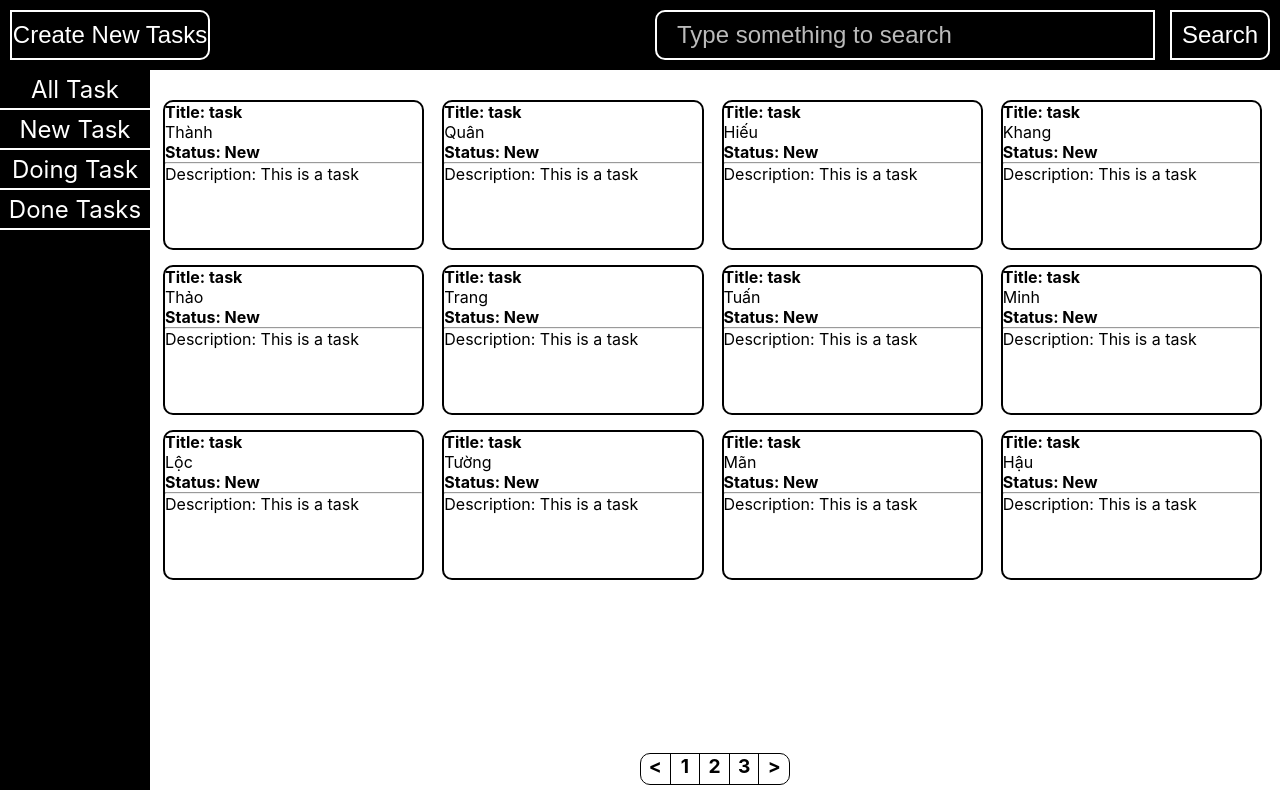
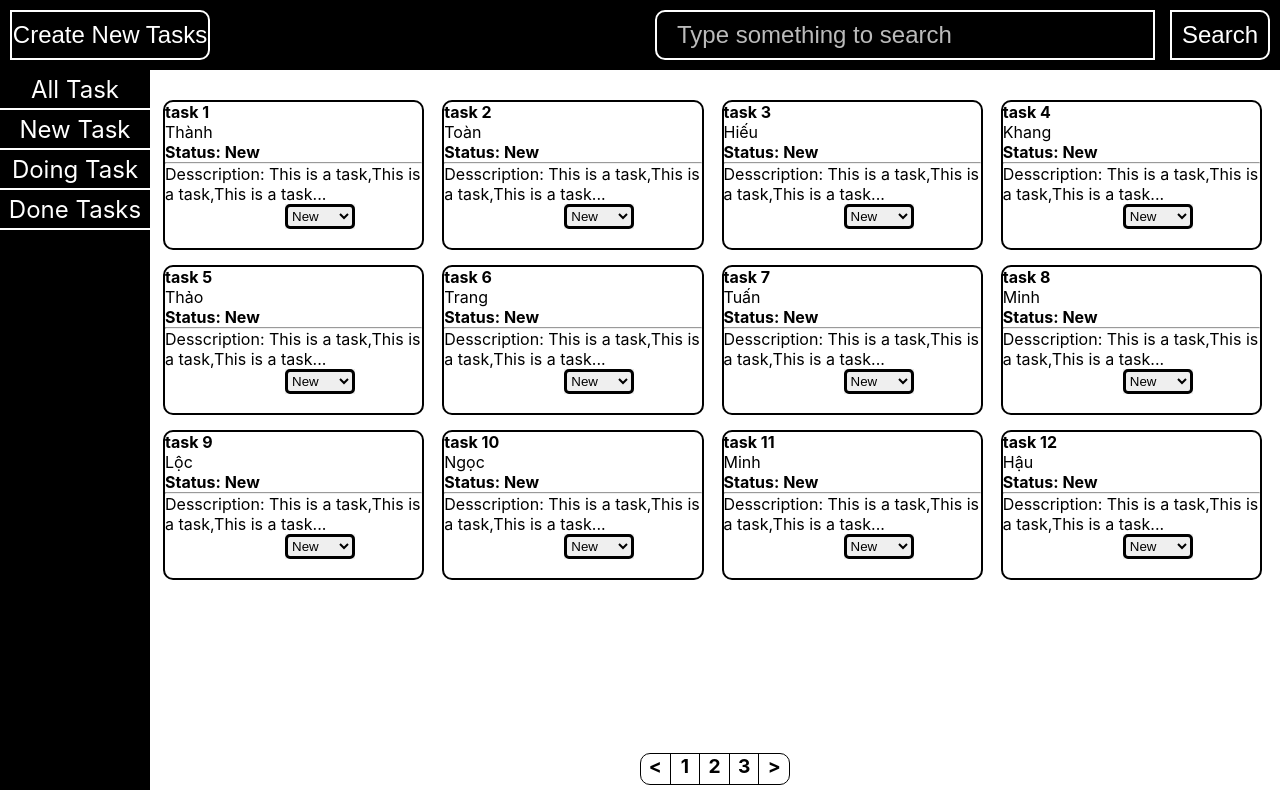
Before and after one commit to minhthanhhuynh99/learn-react-js, a React (Create React App) app in the folder todo-app/: page / in a window 1280 px wide. Built offline with nearby package versions, Linux system fonts and the light colour scheme.

Commit message:
update todo-app2

```diff
--- a/todo-app/src/components/Todo/CardList/CardItem.css
+++ b/todo-app/src/components/Todo/CardList/CardItem.css
@@ -10,4 +10,18 @@
 .containerItem__status,
 .containerItem__description > p:first-child {
     font-weight: bold;
+
 }
+
+.containerItem button {
+    border: none;
+    margin-left: 120px;
+
+}
+
+.containerItem select {
+    border: 3px solid black;
+    width: 70px;
+    height: 25px;
+    border-radius: 5px;
+}
--- a/todo-app/src/components/Todo/CardList/CardItem.jsx
+++ b/todo-app/src/components/Todo/CardList/CardItem.jsx
@@ -1,5 +1,6 @@
 import React from 'react';
 import PropTypes from 'prop-types';
+import  { useState } from 'react'
 import "./CardItem.css"
 
 CardItem.propTypes = {
@@ -8,14 +9,29 @@ CardItem.propTypes = {
 
 function CardItem(props) {
 
-    const { name } = props;
+    const { name, title , desscription } = props;
+    const [status, setStatus] = useState("New")
+
+    const handSubmit = (e) => {
+        const selectedStatus = e.target.value;
+        setStatus(selectedStatus);
+    }
+
     return (
         <div className="containerItem">
-            <p className="containerItem__title">Title: task</p>
+            <p className="containerItem__title">{title}</p>
             <p className="containerItem__creator">{name}</p>
-            <p className="containerItem__status">Status: New</p>
+            <p className="containerItem__status">Status: {status}</p>
             <hr className='containerItem__lineBreak'></hr>
-            <p className="containerItem__description">Description: This is a task</p>
+            <p className="containerItem__description">Desscription: {desscription}</p>
+            <button onChange={handSubmit} value={status}>
+                <select name="" id="">
+                    <option value="New">New</option>
+                    <option value="Doing">Doing</option>
+                    <option value="Done">Done</option>
+                </select>
+            </button>
+
         </div>
     );
 }
--- a/todo-app/src/components/Todo/Contact/Contact.jsx
+++ b/todo-app/src/components/Todo/Contact/Contact.jsx
@@ -10,46 +10,82 @@ Contact.propTypes = {
 function Contact(props) {
     const data = [
         {
-          name : "Thành"
+          name : "Thành",
+          title : "task 1",
+          creator : "author 1",
+          desscription : "This is a task,This is a task,This is a task..."
         },
         {
-          name : "Quân"
+          name : "Toàn",
+          title : "task 2",
+          creator : "author 1",
+          desscription : "This is a task,This is a task,This is a task..."
         },
         {
-          name : "Hiếu"
+          name : "Hiếu",
+          title : "task 3",
+          creator : "author 1",
+          desscription : "This is a task,This is a task,This is a task..."
         },
         {
-          name : "Khang"
+          name : "Khang",
+          title : "task 4",
+          creator : "author 1",
+          desscription : "This is a task,This is a task,This is a task..."
         },
         {
-          name : "Thảo"
+          name : "Thảo",
+          title : "task 5",
+          creator : "author 1",
+          desscription : "This is a task,This is a task,This is a task..."
         },
         {
-          name : "Trang"
+          name : "Trang",
+          title : "task 6",
+          creator : "author 1",
+          desscription : "This is a task,This is a task,This is a task..."
         },
         {
-          name : "Tuấn"
+          name : "Tuấn",
+          title : "task 7",
+          creator : "author 1",
+          desscription : "This is a task,This is a task,This is a task..."
         },
         {
-          name : "Minh"
+          name : "Minh",
+          title : "task 8",
+          creator : "author 1",
+          desscription : "This is a task,This is a task,This is a task..."
         },
         {
-          name : "Lộc"
+          name : "Lộc",
+          title : "task 9",
+          creator : "author 1",
+          desscription : "This is a task,This is a task,This is a task..."
         },
         {
-          name : "Tường"
+          name : "Ngọc",
+          title : "task 10",
+          creator : "author 1",
+          desscription : "This is a task,This is a task,This is a task..."
         },
         {
-          name : "Mãn"
+          name : "Minh",
+          title : "task 11",
+          creator : "author 1",
+          desscription : "This is a task,This is a task,This is a task..."
         },
         {
-          name : "Hậu"
+          name : "Hậu",
+          title : "task 12",
+          creator : "author 1",
+          desscription : "This is a task,This is a task,This is a task..."
         }
       ]
     return (
         <div className='containerContact'>
             {data.map((data,index) => (
-          <CardItem key={index} name = {data.name}/>
+          <CardItem key={index} name = {data.name} title={data.title} desscription={data.desscription}/>
 
         ))}
         </div>
```
